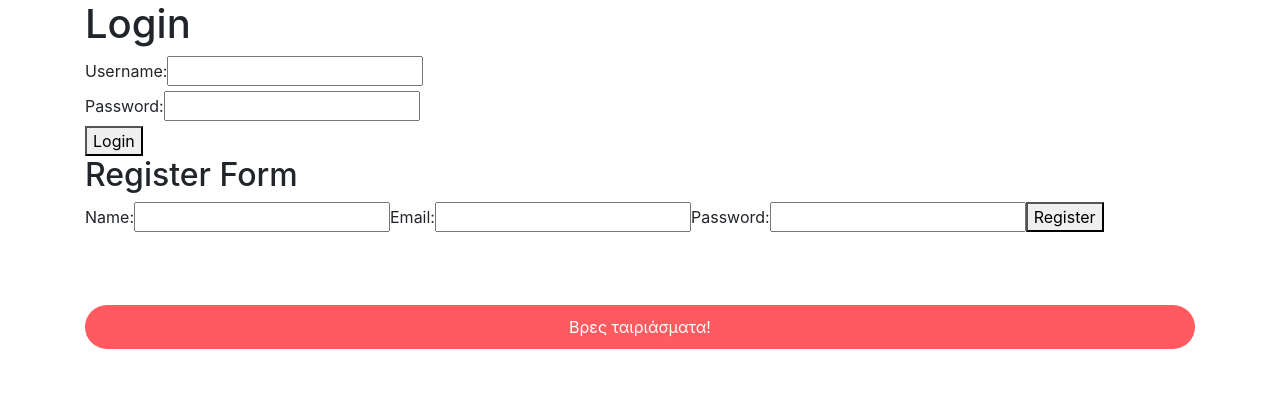
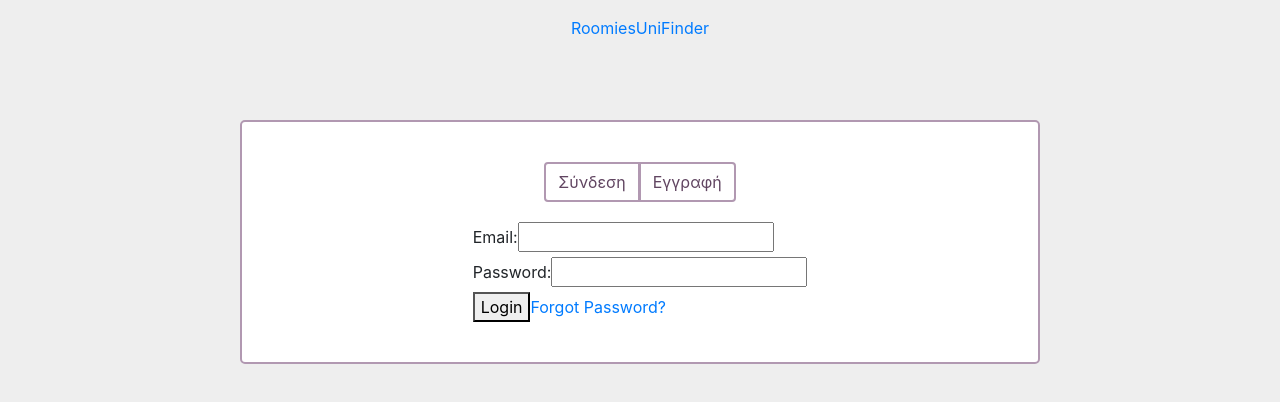
Before and after one commit to Giotanna/Room, a React (Create React App) app in the folder client/: page / in a window 1280 px wide. Shown: the top 402 px of the page. Built offline with nearby package versions, Linux system fonts and the light colour scheme.

Commit message:
add home/login/register

```diff
--- a/client/src/App.js
+++ b/client/src/App.js
@@ -1,19 +1,20 @@
-import React, { Fragment } from "react";
+import React, { useState, Fragment } from "react";
+import { BrowserRouter as Router, Routes, Route } from "react-router-dom";
 import "./App.css";
 
 // components
 
-import ResultMatches from "./components/ResultMatches";
-import LoginForm from "./components/LoginForm";
-import RegisterForm from "./components/RegisterForm";
+// import ResultMatches from "./components/ResultMatches";
+// import LoginForm from "./components/LoginForm";
+// import RegisterForm from "./components/RegisterForm";
+// import Navbar from "./components/Navbar";
+import StartPage from "./components/StartPage";
 
 function App() {
   return (
     <Fragment>
       <div className="container">
-        <LoginForm />
-        <RegisterForm />
-        <ResultMatches />
+        <StartPage />
       </div>
     </Fragment>
   );
--- a/client/src/components/LoginForm.js
+++ b/client/src/components/LoginForm.js
@@ -1,27 +1,56 @@
-import React, { useState } from "react";
+import React, { Fragment, useState } from "react";
 
 const LoginForm = () => {
-  const [username, setUsername] = useState("");
+  const [email, setEmail] = useState("");
   const [password, setPassword] = useState("");
 
-  const handleLogin = () => {
-    // Handle login logic here (e.g., API request to verify credentials)
+  const handleEmailChange = (e) => {
+    setEmail(e.target.value);
+  };
 
-    // Clear the input fields after login
-    setUsername("");
-    setPassword("");
+  const handlePasswordChange = (e) => {
+    setPassword(e.target.value);
+  };
+
+  const getUser = async (email, password) => {
+    try {
+      const response = await fetch("http://localhost:5000/login", {
+        method: "POST",
+        headers: {
+          "Content-Type": "application/json",
+        },
+        body: JSON.stringify({ email, password }),
+      });
+      const jsonData = await response.json();
+
+      console.log(jsonData);
+    } catch (err) {
+      console.error(err);
+    }
+  };
+
+  const handleSubmit = (e) => {
+    e.preventDefault();
+    // Perform login logic here
+
+    console.log("Email:", email);
+    console.log("Password:", password);
+  };
+
+  const handleForgotPassword = () => {
+    // Handle forgot password logic here
+    console.log("Forgot password");
   };
 
   return (
-    <div>
-      <h1>Login</h1>
+    <form onSubmit={handleSubmit}>
       <div>
-        <label htmlFor="username">Username:</label>
+        <label htmlFor="email">Email:</label>
         <input
-          type="text"
-          id="username"
-          value={username}
-          onChange={(e) => setUsername(e.target.value)}
+          type="email"
+          id="email"
+          value={email}
+          onChange={handleEmailChange}
         />
       </div>
       <div>
@@ -30,11 +59,14 @@ const LoginForm = () => {
           type="password"
           id="password"
           value={password}
-          onChange={(e) => setPassword(e.target.value)}
+          onChange={handlePasswordChange}
         />
       </div>
-      <button onClick={handleLogin}>Login</button>
-    </div>
+      <button type="submit">Login</button>
+      <a href="#" onClick={handleForgotPassword}>
+        Forgot Password?
+      </a>
+    </form>
   );
 };
 
--- /dev/null
+++ b/client/src/components/Navbar.js
@@ -0,0 +1,26 @@
+import React from "react";
+import { Link } from "react-router-dom";
+
+const Navbar = () => {
+  return (
+    <div className="navbar">
+      <Link to="/">RoomiesUniFinder</Link>
+      {/* <div className="navbar-logo">RoomiesUniFinder</div> */}
+      {/* <ul className="navbar-menu">
+        <li>
+          <Link to="/">Home</Link>
+        </li>
+        <li>
+           <Link to="/login">Login</Link>
+        </li>
+
+          <li>
+            <Link to="/register">Register</Link>
+          </li>
+
+      </ul> */}
+    </div>
+  );
+};
+
+export default Navbar;
--- a/client/src/components/RegisterForm.js
+++ b/client/src/components/RegisterForm.js
@@ -1,4 +1,5 @@
-import React, { useState } from "react";
+import React, { Fragment, useState } from "react";
+//import Navbar from "./Navbar";
 
 const RegisterForm = () => {
   const [name, setName] = useState("");
@@ -13,8 +14,9 @@ const RegisterForm = () => {
   };
 
   return (
+    <Fragment>
       <div>
-      <h2>Register Form</h2>
+        {/* <h2>Register Form</h2> */}
         <form onSubmit={handleSubmit}>
           <label htmlFor="name">Name:</label>
           <input
@@ -35,7 +37,7 @@ const RegisterForm = () => {
           <label htmlFor="password">Password:</label>
           <input
             type="password"
-          id="password"
+            id="password-reg"
             value={password}
             onChange={(e) => setPassword(e.target.value)}
           />
@@ -43,6 +45,7 @@ const RegisterForm = () => {
           <button type="submit">Register</button>
         </form>
       </div>
+    </Fragment>
   );
 };
 
--- a/client/src/components/ResultMatches.js
+++ b/client/src/components/ResultMatches.js
@@ -1,5 +1,6 @@
 import React, { Fragment, useState } from "react";
-import "./resultMatches.css";
+import "./style/resultMatches.css";
+import Navbar from "./Navbar";
 
 const ResultMatches = () => {
   const [matches, setMatches] = useState([]);
--- /dev/null
+++ b/client/src/components/StartPage.js
@@ -0,0 +1,41 @@
+import React, { Fragment, useState } from "react";
+import Navbar from "./Navbar";
+import LoginForm from "./LoginForm";
+import RegisterForm from "./RegisterForm";
+import "./style/startPage.css";
+
+const StartPage = () => {
+  const [activeForm, setActiveForm] = useState("login");
+
+  const handleFormToggle = (formType) => {
+    setActiveForm(formType);
+  };
+  return (
+    <Fragment>
+      <div className="start-page-container pb-4">
+        <Navbar />
+      </div>
+      <div className="panel-body container mt-4">
+        <div className="btn-group">
+          <button
+            className={`btn ${activeForm === "login" ? "active" : ""}`}
+            onClick={() => handleFormToggle("login")}
+          >
+            Σύνδεση
+          </button>
+          <button
+            className={`btn ${activeForm === "register" ? "active" : ""}`}
+            onClick={() => handleFormToggle("register")}
+          >
+            Εγγραφή
+          </button>
+        </div>
+        <div className="form-container">
+          {activeForm === "login" ? <LoginForm /> : <RegisterForm />}
+        </div>
+      </div>
+    </Fragment>
+  );
+};
+
+export default StartPage;
--- /dev/null
+++ b/client/src/components/style/startPage.css
@@ -0,0 +1,63 @@
+body {
+  background-color: #eeeeee; /* Set the background color of the page to a light gray */
+}
+
+.start-page-container {
+  display: flex;
+  justify-content: center;
+  align-items: center;
+  height: 10vh;
+  margin-bottom: 40px;
+}
+
+.btn-group {
+  display: flex;
+  justify-content: center; /* Center horizontally */
+  align-items: center; /* Center vertically */
+  margin-bottom: 20px;
+}
+
+.form-container {
+  display: flex;
+  justify-content: center; /* Center horizontally */
+  align-items: center; /* Center vertically */
+  margin-top: 20px;
+}
+
+.panel-body {
+  display: felx;
+  max-width: 800px;
+  padding: 40px;
+  margin: 0 auto; /* Center horizontally */
+  background-color: white;
+  border: 2px solid rgb(177, 152, 177); /* Add purple border */
+  border-radius: 5px;
+}
+
+.btn {
+  background-color: white; /* Set white background color */
+  color: rgb(97, 69, 97); /* Set purple text color */
+  border: 2px solid rgb(177, 152, 177); /* Add purple border */
+  transition: box-shadow 0.3s; /* Add transition effect for the shadow */
+}
+
+.btn:hover {
+  background-color: rgb(146, 126, 146); /* Set the hover color to purple */
+  color: white;
+  border: 2px solid rgb(103, 69, 103);
+}
+
+.btn:active {
+  background-color: rgb(
+    135,
+    113,
+    135
+  ); /* Set the background color when button is active */
+  color: white;
+  border: 2px solid rgb(163, 150, 163);
+}
+
+.btn:focus {
+  outline: none; /* Remove the default focus outline */
+  box-shadow: 0px 0px 0px 2px rgb(220, 200, 220); /* Add the desired focus color using box-shadow */
+}
--- a/client/src/index.js
+++ b/client/src/index.js
@@ -2,10 +2,26 @@ import React from "react";
 import ReactDOM from "react-dom/client";
 import "./index.css";
 import App from "./App";
+import { createBrowserRouter, RouterProvider, Route } from "react-router-dom";
+//import LoginForm from "./components/LoginForm";
+//import RegisterForm from "./components/RegisterForm";
+
+//import Root from "./routes/root.js";
+
+const router = createBrowserRouter([
+  {
+    path: "/",
+    element: <App />,
+  },
+  // {
+  //   path: "/login",
+  //   element: <LoginForm />,
+  // },
+  // {
+  //   path: "/register",
+  //   element: <RegisterForm />,
+  // },
+]);
 
 const root = ReactDOM.createRoot(document.getElementById("root"));
-root.render(
-  <React.StrictMode>
-    <App />
-  </React.StrictMode>
-);
+root.render(<RouterProvider router={router} />);
```
Also changed, not shown: client/src/components/style/resultMatches.css (renamed from client/src/components/resultMatches.css). Lines whose indentation alone changed are shown as unchanged.
